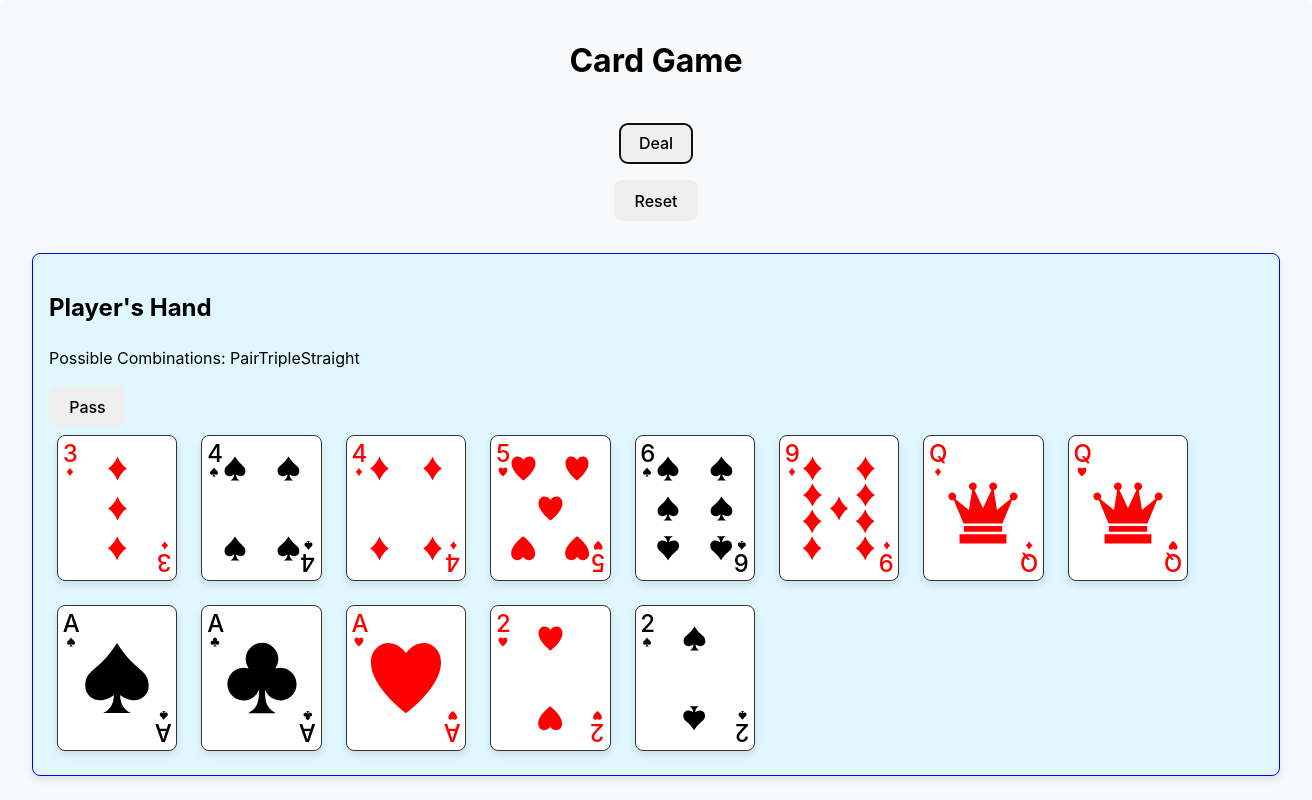
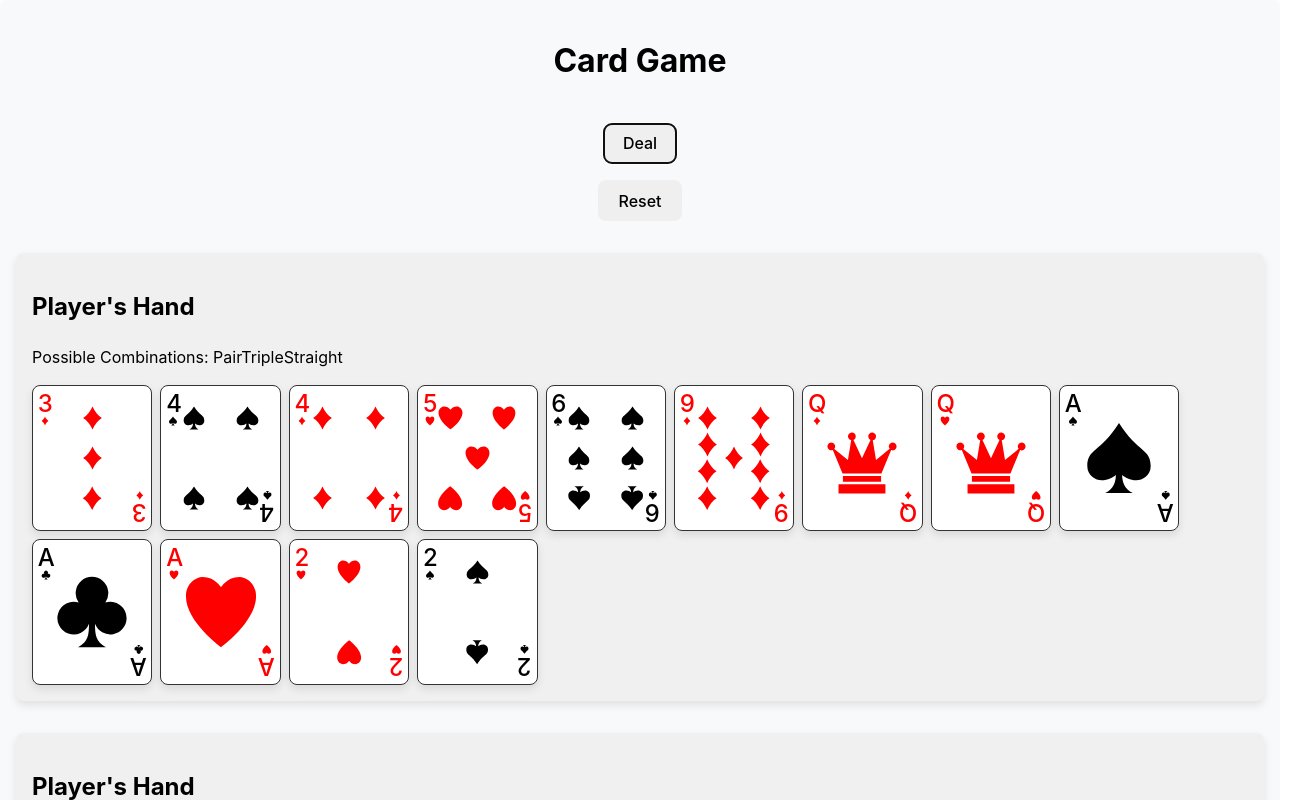
Before and after one commit to kevinphanle/ThirteenCardGame, a React (Vite) app: page / in a window 1280 px wide. Both pictures are taken after a click on the button "Deal". Shown: the top 800 px of the page, 1312 px wide, since content can reach past the window. Built offline with nearby package versions, Linux system fonts and the light colour scheme.

Commit message:
updated comparison for single 2s

```diff
--- a/src/App.module.css
+++ b/src/App.module.css
@@ -1,5 +1,4 @@
 .board {
-  width: 100%;
   display: flex;
   flex-direction: column;
   justify-content: center;
@@ -41,7 +40,6 @@
   position: relative;
   border: 1px solid #333;
   border-radius: 8px;
-  margin: 0.5rem;
   text-align: center;
   cursor: pointer;
   background-color: #fff;
@@ -512,7 +510,7 @@
 
 
 .player {
-  margin: 1rem;
+  margin: 1rem 0;
   padding: 1rem;
   background-color: #f0f0f0;
   border-radius: 8px;
@@ -524,6 +522,10 @@
   border: 1px solid blue;
 }
 
+.passBtn {
+  margin-bottom: 1rem;
+}
+
 .hand {
   display: flex;
   flex-wrap: wrap;
--- a/src/Game.tsx
+++ b/src/Game.tsx
@@ -11,9 +11,7 @@ import classNames from './App.module.css'
 
 const Game: React.FC = () => {
   const [deck, setDeck] = useState<CardType[]>(createDeck())
-  const [playerHands, setPlayerHands] = useState<CardType[][]>([])
-  const [currentPlayer, setCurrentPlayer] = useState<number>(0);
-  const {setPlayedCards, setCurrentHandType, setHandHistory} = useGameContext();
+  const {playerHands, setPlayerHands, setPlayedCards, setCurrentHandType, setHandHistory, currentPlayer, setCurrentPlayer} = useGameContext();
 
   const handleReset = () => {
     setDeck(createDeck())
@@ -28,7 +26,11 @@ const Game: React.FC = () => {
     setPlayerHands([])
     const hands = dealCards(deck, 4);
     setPlayerHands(hands)
-    setCurrentPlayer(0)
+    setCurrentPlayer(findPlayerWith3OfSpades(hands));
+  }
+
+  const findPlayerWith3OfSpades = (hands: CardType[][]): number => {
+    return hands.findIndex(hand => hand.some(card => card.rank === '3' && card.suit === 'Spades'));
   }
 
   const handlePlayCards = (cards: CardType[]) => {
--- a/src/Player.tsx
+++ b/src/Player.tsx
@@ -14,7 +14,7 @@ interface PlayerProps {
   onPass: () => void;
 }
 
-const rankOrder = ['3', '4', '5', '6', '7', '8', '9', '10', 'J', 'Q', 'K', 'A'];
+const rankOrder = ['3', '4', '5', '6', '7', '8', '9', '10', 'J', 'Q', 'K', 'A', '2'];
 const suitOrder = ['Spades', 'Clubs', 'Diamonds', 'Hearts'];
 
 const Player: React.FC<PlayerProps> = ({ initialHand, onPlayCards, isCurrentPlayer, onPass}) => {
@@ -100,10 +100,11 @@ const Player: React.FC<PlayerProps> = ({ initialHand, onPlayCards, isCurrentPlay
   const possibleCombinations = useMemo(() => checkForPossibleCombinations(hand), [hand]);
 
   const isCardHigher = (card: CardType, latestPlayedCard: CardType): boolean => {
-    if (rankOrder.indexOf(card.rank) === rankOrder.indexOf(latestPlayedCard.rank)) {
+    const rankOrderForComparison = handType === 'Single' ? rankOrder : rankOrder.slice(0, -1);
+    if (rankOrderForComparison.indexOf(card.rank) === rankOrderForComparison.indexOf(latestPlayedCard.rank)) {
       return suitOrder.indexOf(card.suit) > suitOrder.indexOf(latestPlayedCard.suit);
     }
-    const isHigher = rankOrder.indexOf(card.rank) > rankOrder.indexOf(latestPlayedCard.rank)
+    const isHigher = rankOrderForComparison.indexOf(card.rank) > rankOrderForComparison.indexOf(latestPlayedCard.rank)
     return isHigher;
   }
 
@@ -157,8 +158,8 @@ const Player: React.FC<PlayerProps> = ({ initialHand, onPlayCards, isCurrentPlay
       {handType && <p>Hand Type: {handType}</p>}
 
       <p>Possible Combinations: {possibleCombinations}</p>
-      {isCurrentPlayer &&
-        <button onClick={passTurn}>Pass</button>
+      {isCurrentPlayer && handHistory.length > 0 &&
+        <button onClick={passTurn} className={classNames.passBtn}>Pass</button>
       }
 
       <div className={classNames.hand}>
```
